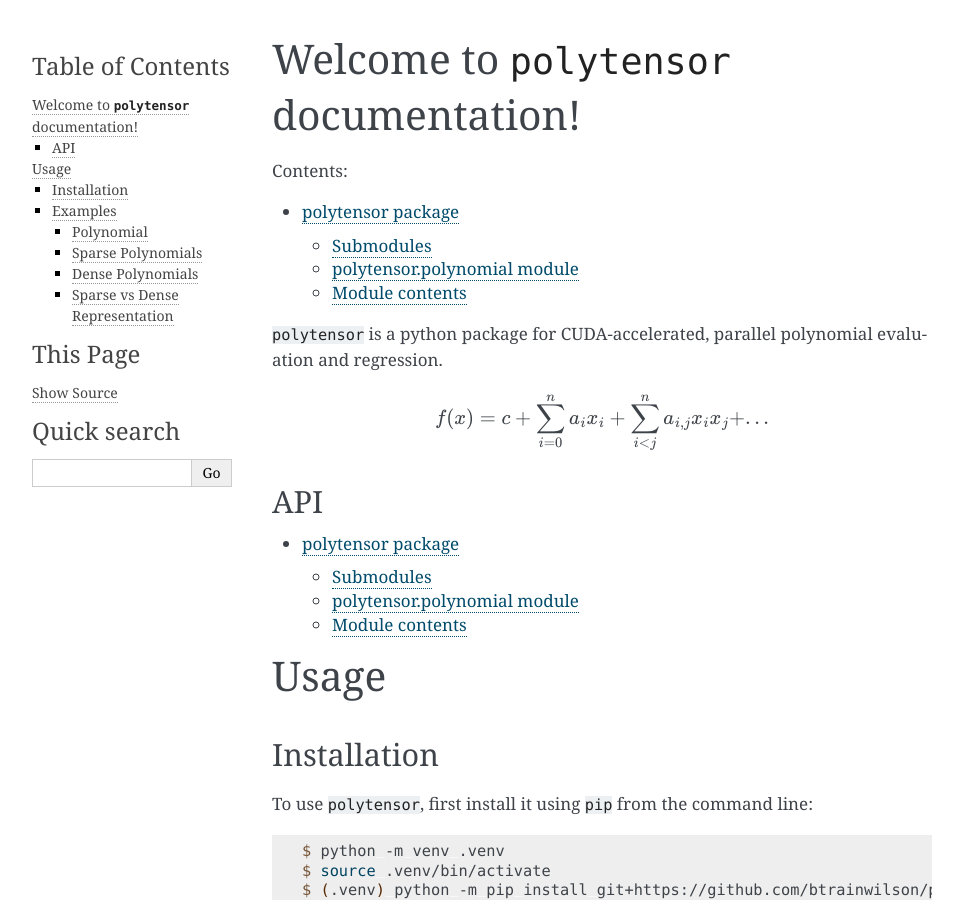
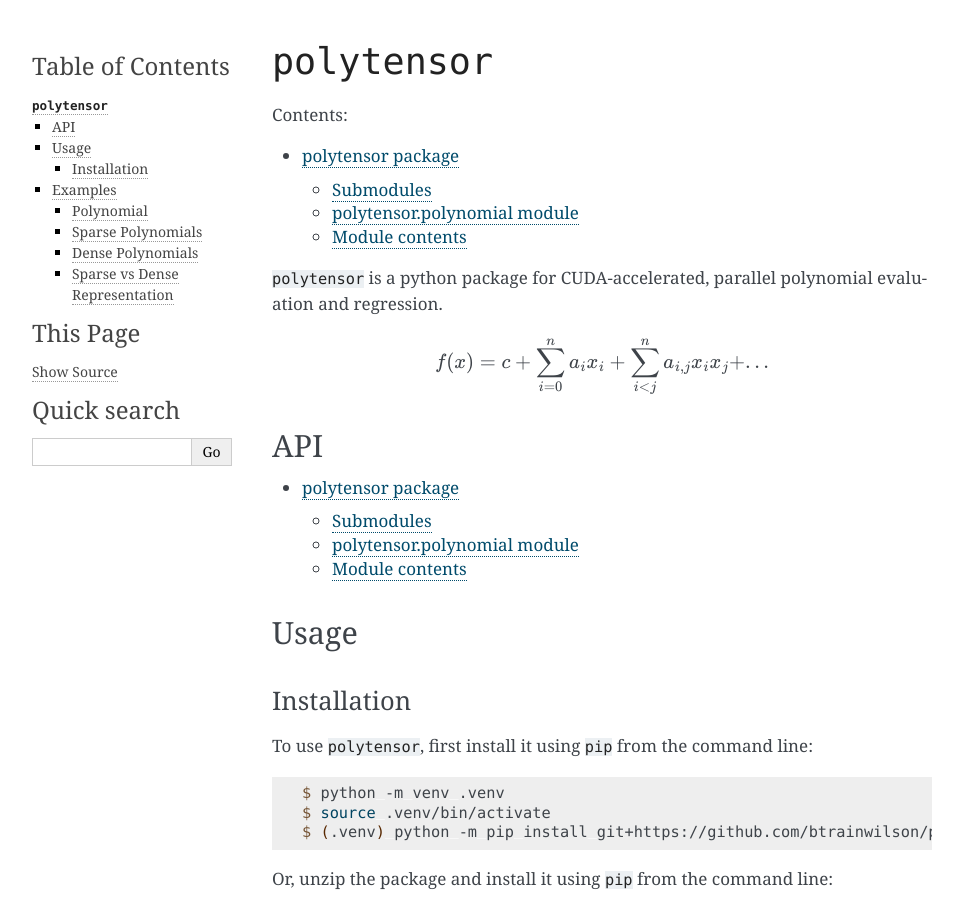
Before and after one commit to Btrainwilson/polytensor, a Sphinx documentation site: the page built from docs/source/index.rst, in a window 1280 px wide and 900 px high. Shown: the whole window, without its empty margins (148-1111 px from the left). Built offline with Sphinx 7.4.7, drawn with Linux system fonts in a browser that asks for light colours.

Commit message:
fixed hierarchy

```diff
--- a/docs/source/index.rst
+++ b/docs/source/index.rst
@@ -3,8 +3,8 @@
    You can adapt this file completely to your liking, but it should at least
    contain the root `toctree` directive.
 
-Welcome to ``polytensor`` documentation!
-======================================
+``polytensor``
+==============
 
 .. toctree::
    :maxdepth: 2
@@ -28,10 +28,10 @@ API
 
 
 Usage
-=====
+-----
 
 Installation
-------------
+~~~~~~~~~~~~
 
 To use ``polytensor``, first install it using ``pip`` from the command line:
 
```
